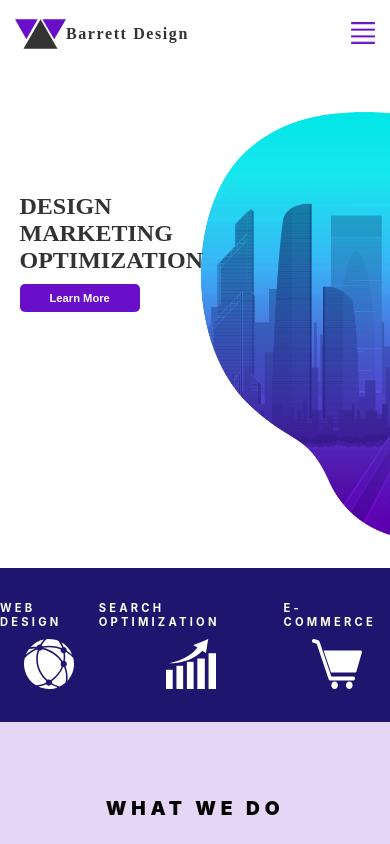
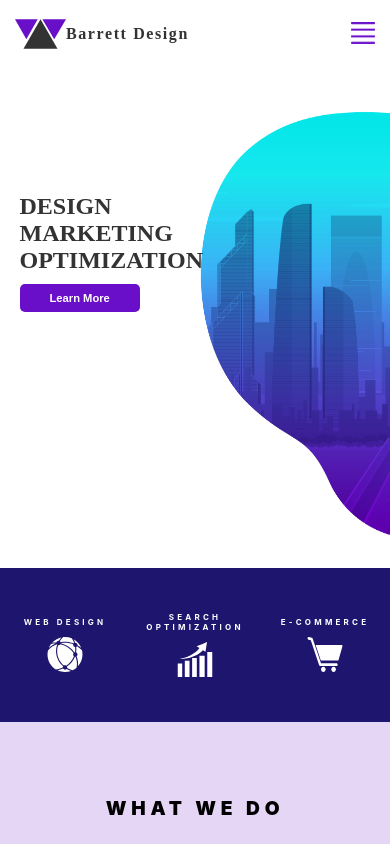
Before and after one commit to ScottYoung91/Marketing-Site, a React (Create React App) app: page / in a window 390 px wide. Shown: the top 844 px of the page. Built offline with nearby package versions, Linux system fonts and the light colour scheme.

Commit message:
responsive updates to banner

```diff
--- a/src/components/Banner/banner.css
+++ b/src/components/Banner/banner.css
@@ -29,10 +29,9 @@
 
 .banner-cards {
 	background-color: #1e156e;
-	display: flex;
+	display: grid;
 	color: #fff;
-	justify-content: space-around;
-	padding: 0 200px;
+	grid-template-columns: 1fr 1fr 1fr;
 }
 .banner-card {
 	display: flex;
@@ -65,11 +64,6 @@
 		max-width: 100%;
 	}
 	.banner-cards {
-		background-color: #1e156e;
-		display: flex;
-		color: #fff;
-		justify-content: space-around;
-		padding: 0;
 		grid-row-start: 1;
 	}
 	.banner-card {
@@ -79,13 +73,13 @@
 		justify-content: center;
 	}
 	.banner-card h3 {
-		font-size: 0.7rem;
+		font-size: 0.5rem;
 		text-transform: uppercase;
 		letter-spacing: 0.2rem;
+		text-align: center;
 	}
 	.banner-card img {
 		margin-top: 10px;
-		height: 50px;
-		width: 50px;
+		height: 35px;
 	}
 }
```
